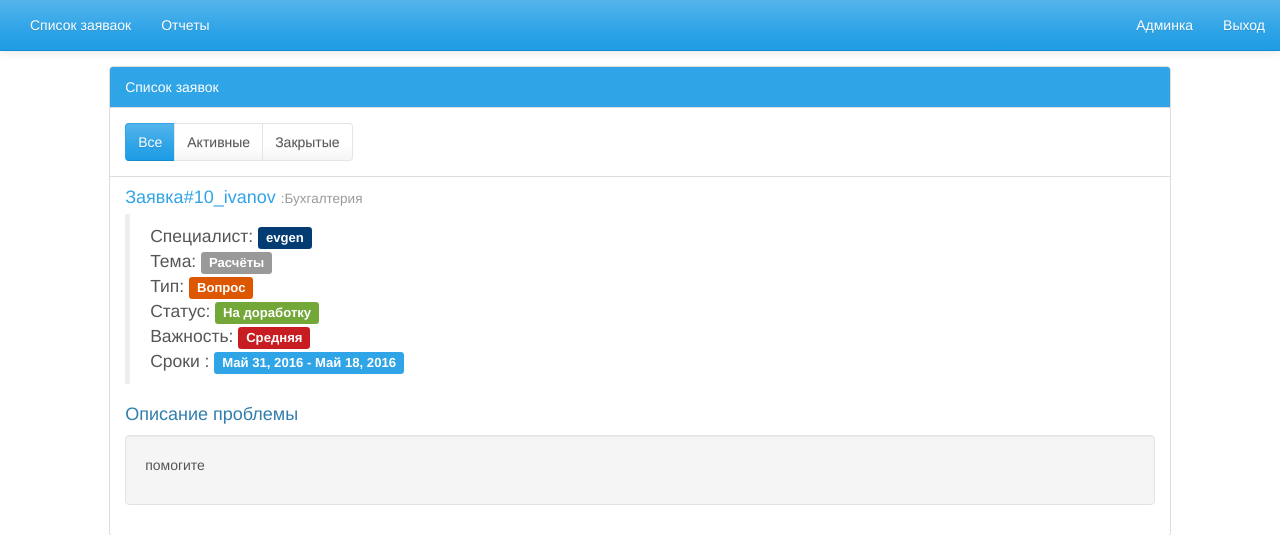
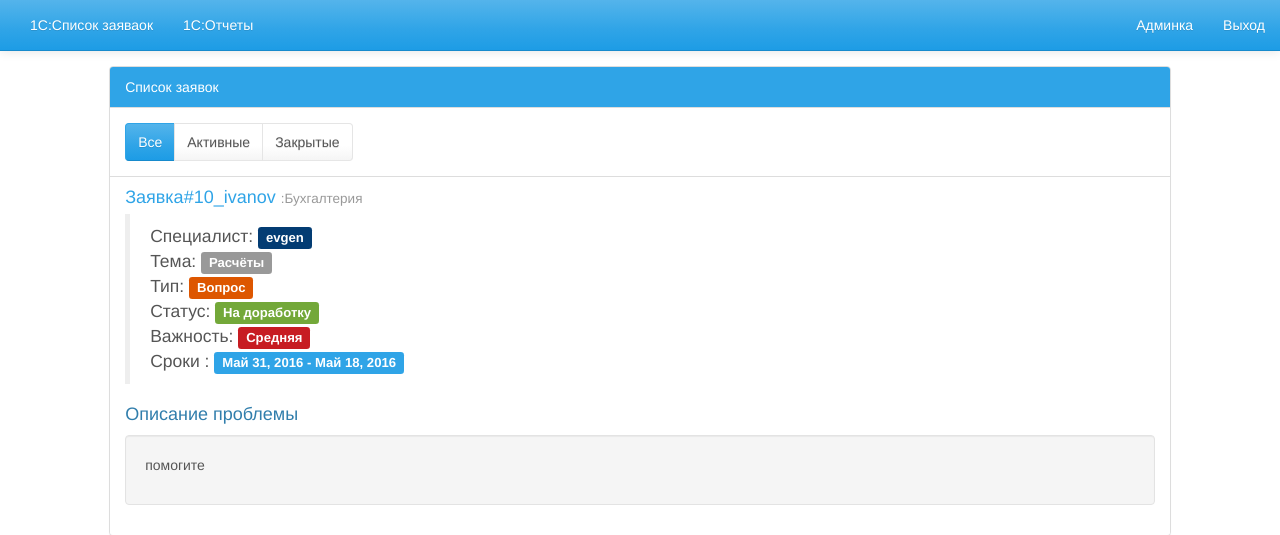
Before and after one commit to Evgen-nychev/supportApp, a Django app: page /proposal/list/ in a window 1280 px wide. Shown: the top 535 px of the page. Run offline with Django 3.2, Linux system fonts and the light colour scheme; a user stored in the database is signed in; data comes from the database, SQL or seed files in the repository; parts of the project's set-up code (start-up, migrations or seed data) failed here and were passed over; some libraries are stand-ins or nearby versions.

Commit message:
Update header.html

```diff
--- a/templates/includes/header.html
+++ b/templates/includes/header.html
@@ -13,11 +13,11 @@
                <div class="collapse navbar-collapse" id="responsive-menu">
                  <ul class="nav navbar-nav">
                      {% if not user.is_staff %}
-                        <li><a href="/">Оформить заявку</a></li>
-                        <li><a href="/proposal/list/">Список заяваок</a></li>
+                        <li><a href="/">1С:Оформить заявку</a></li>
+                        <li><a href="/proposal/list/">1С:Список заяваок</a></li>
                         {% else %}
-                        <li><a href="/proposal/list/">Список заяваок</a></li>
-                        <li><a href="/proposal/reports/">Отчеты</a></li>
+                        <li><a href="/proposal/list/">1С:Список заяваок</a></li>
+                        <li><a href="/proposal/reports/">1С:Отчеты</a></li>
                      {% endif %}
 
                  </ul>
```
